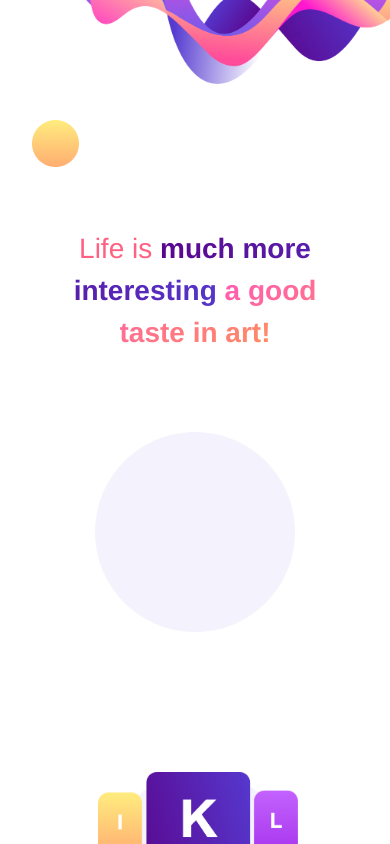
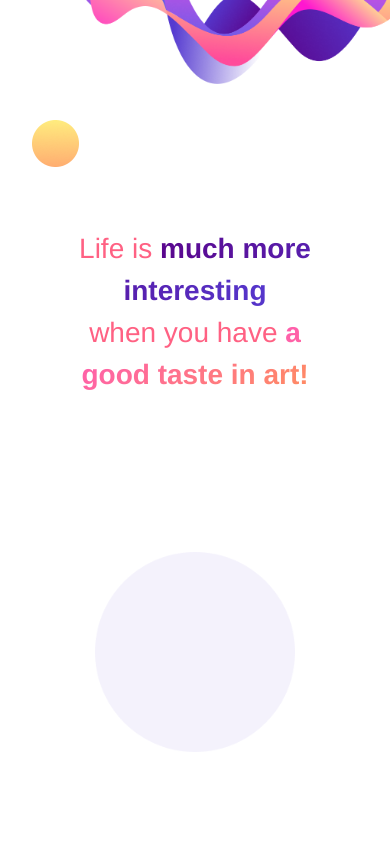
Before and after one commit to NPG-ThaoVo/StarNest, a React (Create React App) app: page / in a window 390 px wide. Shown: the top 844 px of the page. Built offline with nearby package versions, Linux system fonts and the light colour scheme; a web font is replaced by a local one.

Commit message:
fix header text

```diff
--- a/src/components/keyboard/decorate/index.js
+++ b/src/components/keyboard/decorate/index.js
@@ -7,7 +7,7 @@ function Decorate() {
       <div className={styles['image-container']}>
         {/* <img src="./imgs/decorate-keyboard.png" alt="keyboard" /> */}
         <img
-          srcset="./imgs/decorate-keyboard-2x.png 2x"
+          srcSet="./imgs/decorate-keyboard-2x.png 2x"
           alt="keyboard"
           className={styles['image']}
         />
--- a/src/components/keyboard/header/index.js
+++ b/src/components/keyboard/header/index.js
@@ -45,6 +45,8 @@ function Header() {
               <strong
                 className={styles['purple-gradient-text']}
               >{` much more interesting `}</strong>
+              <br />
+              when you have
               <strong
                 className={styles['gradient-text']}
               >{` a good taste in art!`}</strong>
--- a/src/components/keyboard/header/index.module.css
+++ b/src/components/keyboard/header/index.module.css
@@ -69,6 +69,10 @@ span {
 }
 
 #test {
+  display: inline-block;
+}
+
+#test {
   word-wrap: break-word;
   white-space: pre-line;
 }
@@ -94,6 +98,12 @@ span {
   align-items: center;
 }
 
+@media screen and (max-width: 1279px) {
+  .header-title {
+    min-width: auto;
+  }
+}
+
 @media screen and (max-width: 1024px) {
   .container {
     padding-left: 32px;
@@ -101,7 +111,7 @@ span {
 
   .header-wrap {
     /* margin: 209px 70px 0 100px; */
-    gap: 0px;
+    gap: 78px;
     /* width: 100vw; */
   }
 
```
